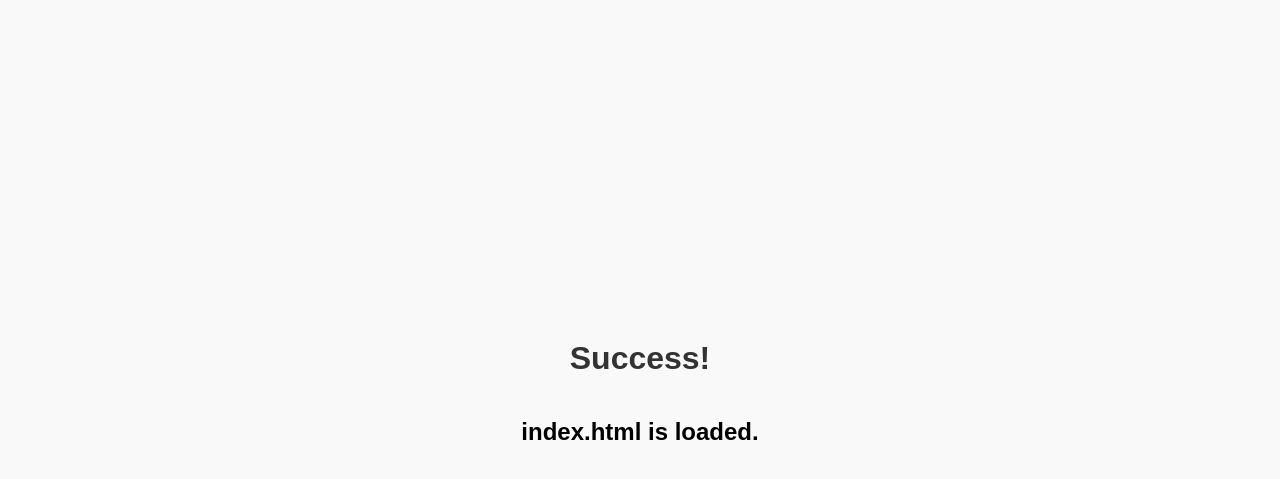
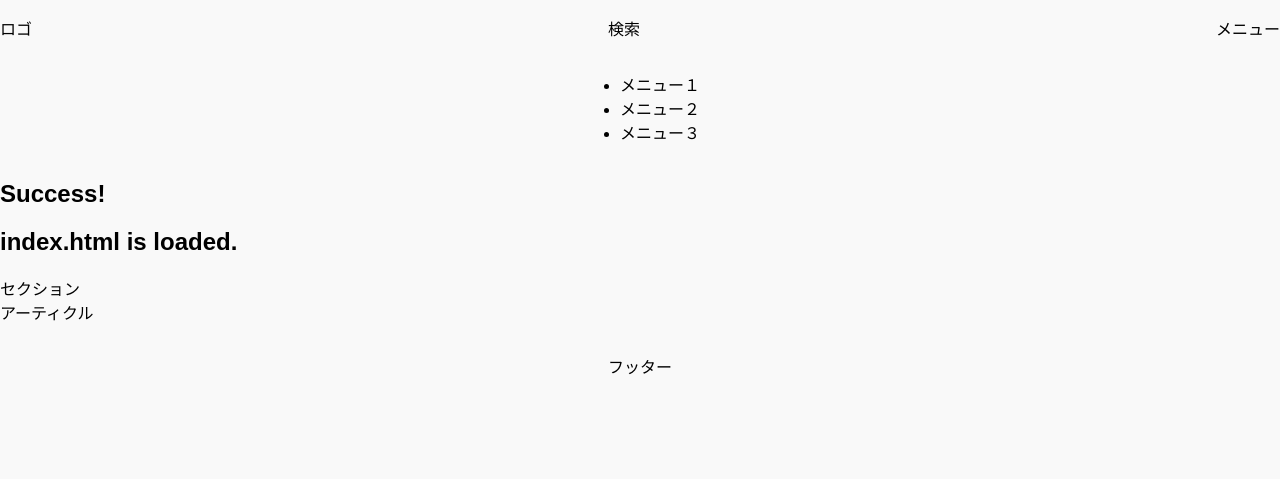
Before and after one commit to k-wakayama-gh/yoro-sc, a FastAPI app: page / in a window 1280 px wide. Shown: the top 479 px of the page. Run offline with FastAPI, Linux system fonts and the light colour scheme.

Commit message:
mount test

```diff
--- a/assets/css/styles.css
+++ b/assets/css/styles.css
@@ -1,17 +1,72 @@
 /* styles.css */
 
 body {
+  display: flex;
+  flex-direction: column;
+  justify-content: flex-start;
+  overflow-y: scroll;
+  width: 100vw;
+  margin: 0;
+  padding: 0;
   font-family: 'Arial', sans-serif;
   background-color: #f9f9f9;
-  margin: 0;
-  padding: 0;
+}
+
+header {
+  display: flex;
+  flex-direction: row;
+  justify-content: space-between;
+}
+
+nav {
+  display: flex;
+  flex-direction: row;
+  justify-content: center;
+}
+
+nav > ul {
   display: flex;
   flex-direction: column;
-  align-items: center;
-  justify-content: center;
-  min-height: 100vh;
+  justify-content: flex-start;
 }
 
-h1 {
+#aside-and-main {
+  display: flex;
+  flex-direction: row;
+  justify-content: flex-start;
+}
+
+aside {
+  width: 20%;
+}
+
+main {
+  display: flex;
+  flex-direction: column;
+  justify-content: flex-start;
+}
+
+section {
+  display: block;
+}
+
+article {
+  display: block;
+}
+
+footer {
+  display: block;
+  margin-top: 20px;
+  padding: 10px 0;
+  text-align: center;
+}
+
+
+h1 h2 h3 h4 h5 h6 p {
   color: #333;
 }
+
+
+.hidden {
+  display: none;
+}
--- a/database.py
+++ b/database.py
@@ -5,7 +5,7 @@ from sqlmodel import SQLModel, create_engine, Session
 import os
 
 env = "AZURE"
-mount = "/azstorage1"
+mount = "mount"
 
 if os.path.isdir(mount):
     db_file = f'sqlite:///{mount}/database.sqlite'
--- a/templates/index.html
+++ b/templates/index.html
@@ -2,16 +2,47 @@
 {% extends 'base.html' %}
 {% block content %}
 
-<h1>Success!</h1>
+<header>
+    <p>ロゴ</p>
+    <p>検索</p>
+    <p>メニュー</p>
+</header>
 
-<h2>index.html is loaded.</h2>
+<nav>
+    <ul>
+        <li>メニュー１</li>
+        <li>メニュー２</li>
+        <li>メニュー３</li>
+    </ul>
+</nav>
+
+<div id="aside-and-main">
+    <aside class="hidden">
+        サイドバー
+    </aside>
+
+    <main>
+        <section>
+            <h1>Success!</h1>
+            <h2>index.html is loaded.</h2>
+        </section>
+
+        <section>
+            セクション
+        </section>
+
+        <article>
+            アーティクル
+        </article>
+    </main>
+
+</div>
+
+<footer>
+    フッター
+</footer>
 
 
-
-<div id="message">
-    <p>{{ message1 }}</p>
-    <p>{{ message2 }}</p>
-</div>
 
 
 
```
Also changed, not shown: database.sqlite, 1 other file.
